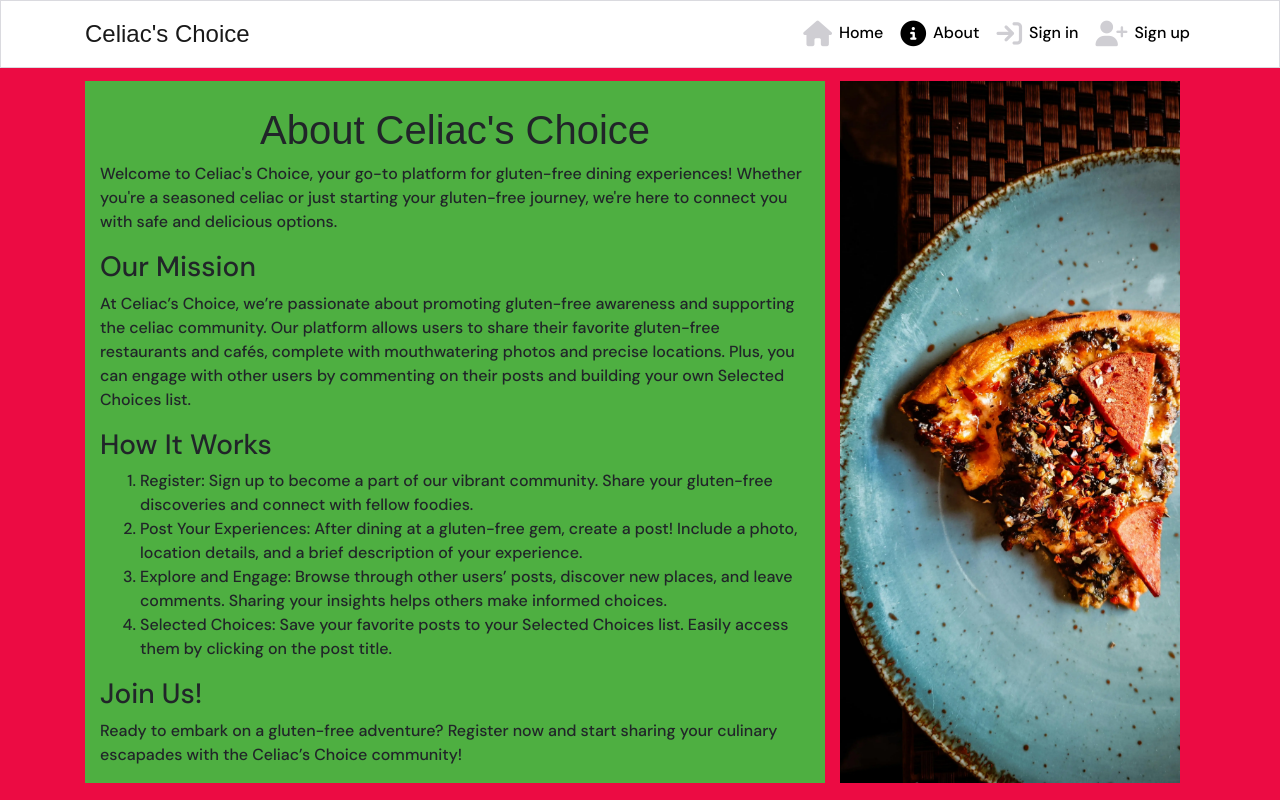
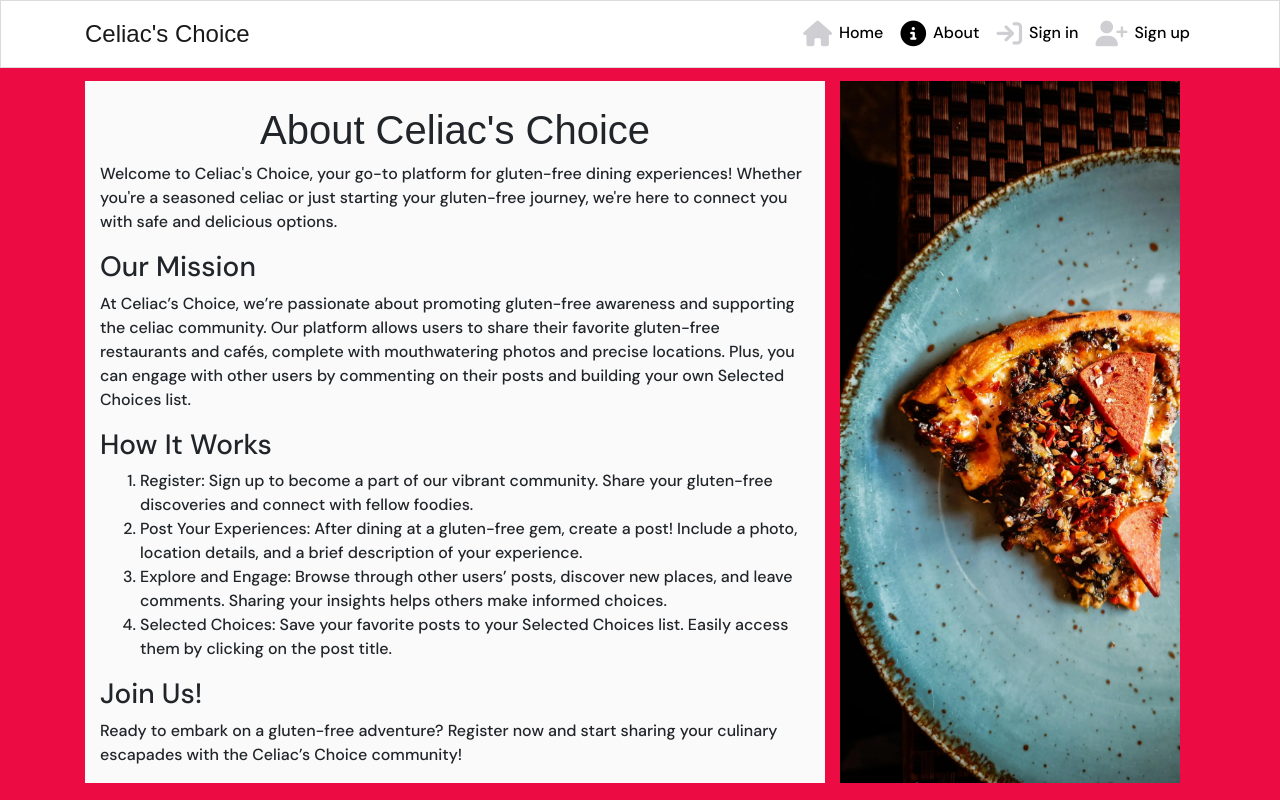
Before and after one commit to SofiaNords/celiacs-choice, a React (Create React App) app: page /about in a window 1280 px wide. Built offline with nearby package versions, Linux system fonts and the light colour scheme; no server answers; a web font is replaced by a local one.

Commit message:
Add alt to image & change backgroud in About.js

```diff
--- a/src/pages/about/About.js
+++ b/src/pages/about/About.js
@@ -46,6 +46,7 @@ function About() {
           <Image
             className={`${appStyles.FillerImage}`}
             src={about}
+            alt="pizza slice"
           />
         </Col>
       </Row>
--- a/src/styles/About.module.css
+++ b/src/styles/About.module.css
@@ -10,5 +10,5 @@
 }
 
 .Background {
-    background-color: #4EAF41;
+    background-color: #fafafa;
 }
```
Also changed, not shown: src/assets/about.webp, 1 other file (tests, documents, lock files or other folders).
